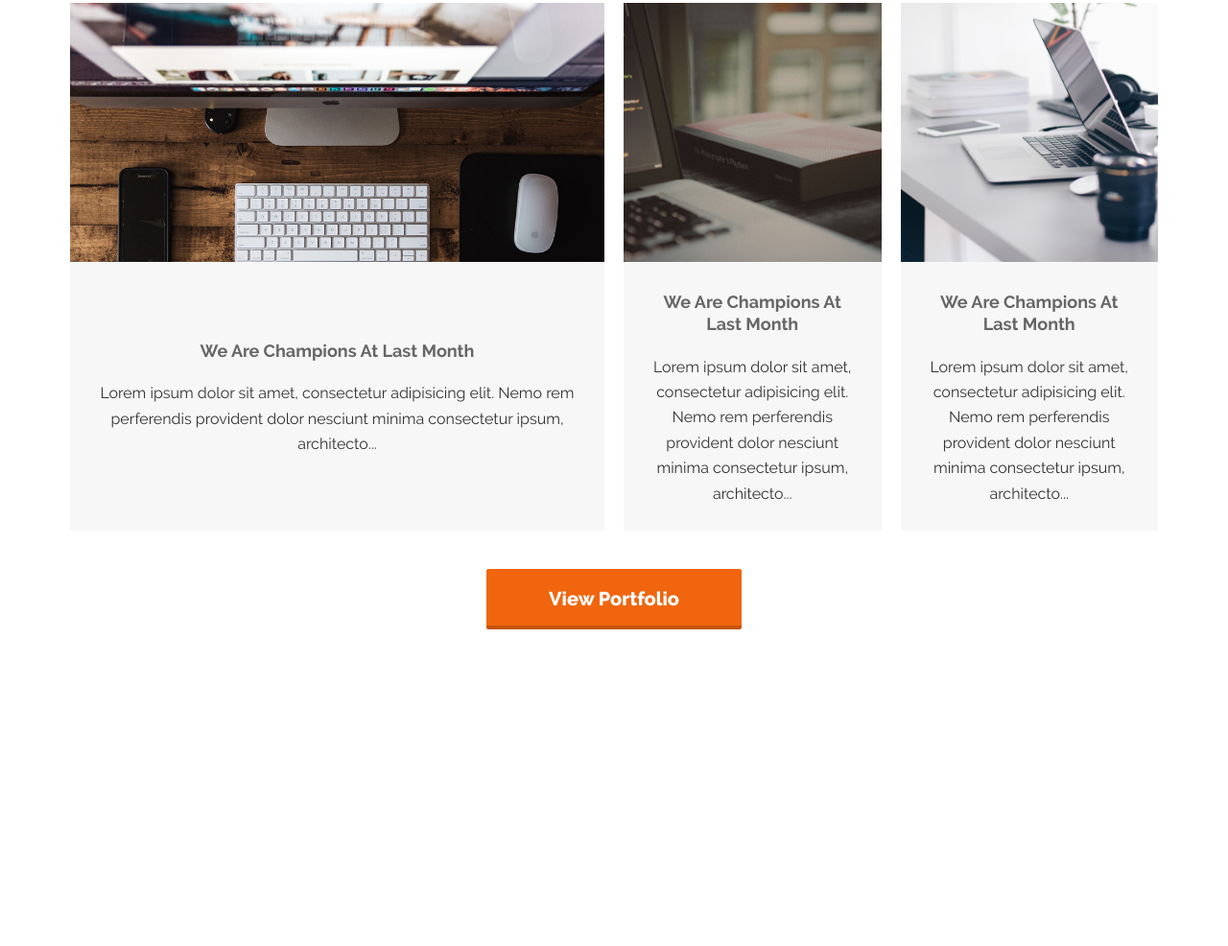
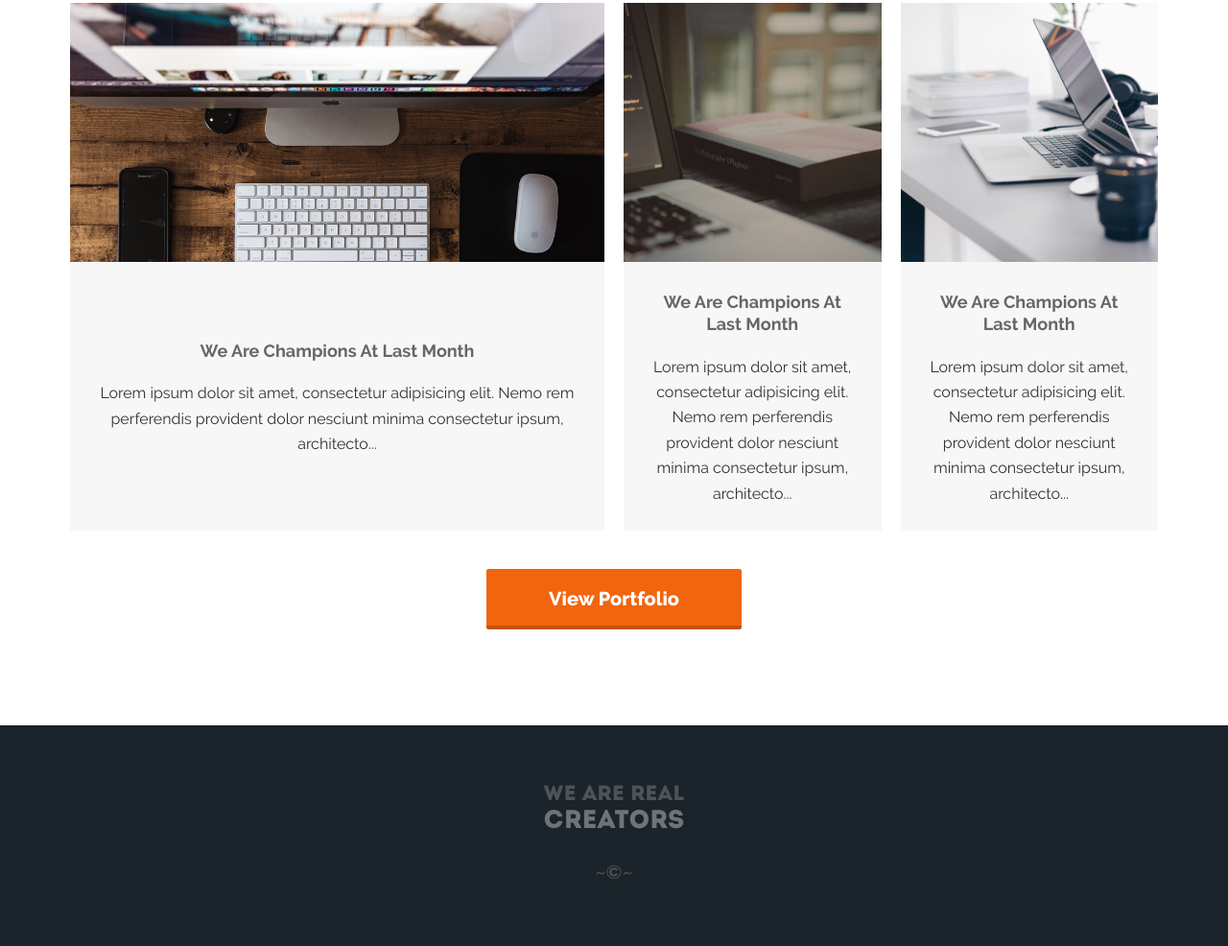
Before and after one commit to Solzig/CSS-Grid-Example---We-Are-Real-Creators, a website: page dev/index.html in a window 1280 px wide. Shown: the part 3232-4218 px from the top of the page at 96% size. Before the commit the page ends 3988 px from the top, so only its background shows below. Drawn offline with Linux system fonts and the light colour scheme.

Commit message:
Сверстан подвал

```diff
--- a/dev/index.html
+++ b/dev/index.html
@@ -121,6 +121,15 @@
 		</section>
 		<!-- /.section-landig section-blog -->
 	</main>
+	<footer class="footer-main">
+		<div class="container">
+			<div class="footer-logo">
+				We Are Real <span>Creators</span>
+			</div>
+			<div class="footer-copy">~©~</div>
+		</div>
+	</footer>
+	<!-- /.main-footer -->
 
 	<link rel="stylesheet" href="css/main.min.css">
 	<script src="js/scripts.min.js"></script>
--- a/dev/sass/modules/_footer.sass
+++ b/dev/sass/modules/_footer.sass
@@ -1,4 +1,19 @@
-footer
-    padding: 0 20px
-    text-align: center
-    color: $accent
+.footer
+    &-main
+        padding: 60px 0
+        background-color: darken($dark, 8%)
+        text-align: center
+        color: #4e5355
+    &-logo
+        font-family: intro-grid, sans-serif
+        font-size: 22px
+        line-height: 1.16
+        span
+            display: block
+            color: #707476
+            font-size: 26.8px
+    &-copy
+        font-size: 20px
+        font-weight: bold
+        color: #494d50
+        margin-top: 20px
```
Also changed, not shown: dev/css/main.min.css.
